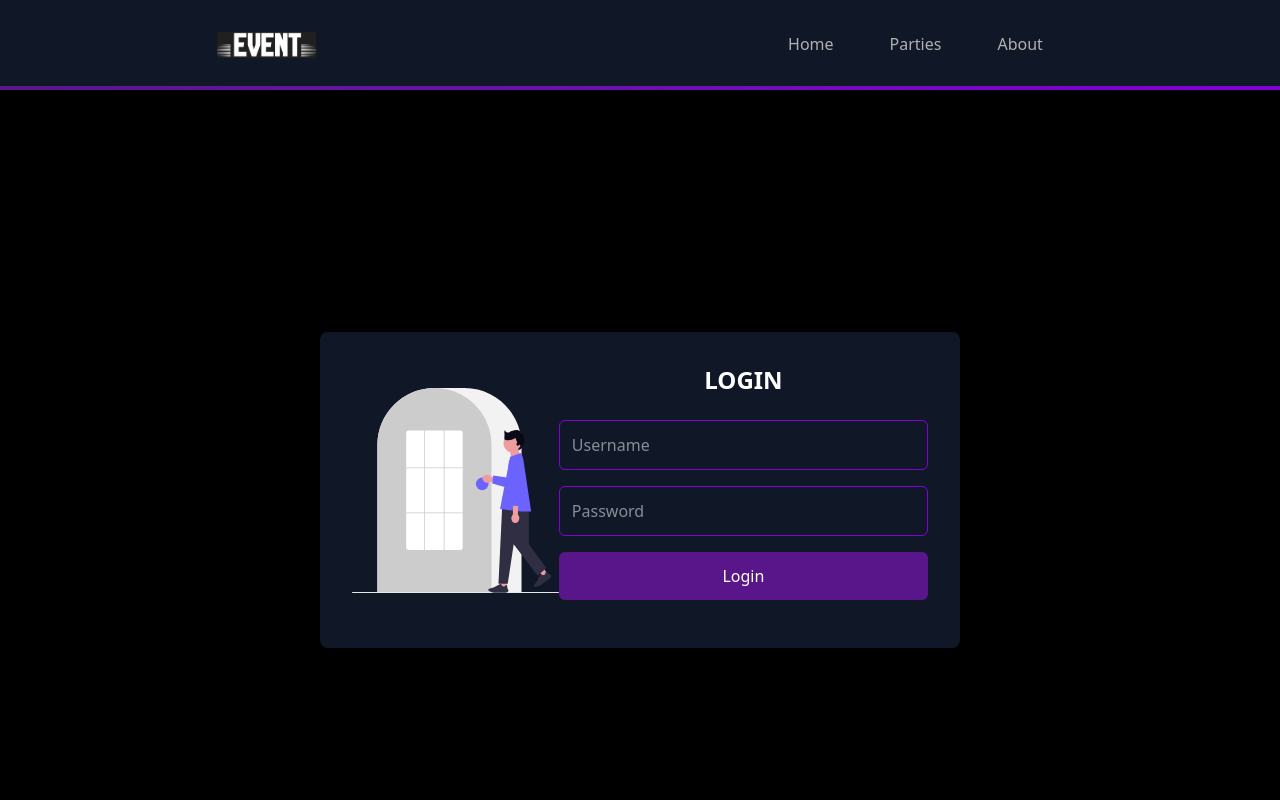
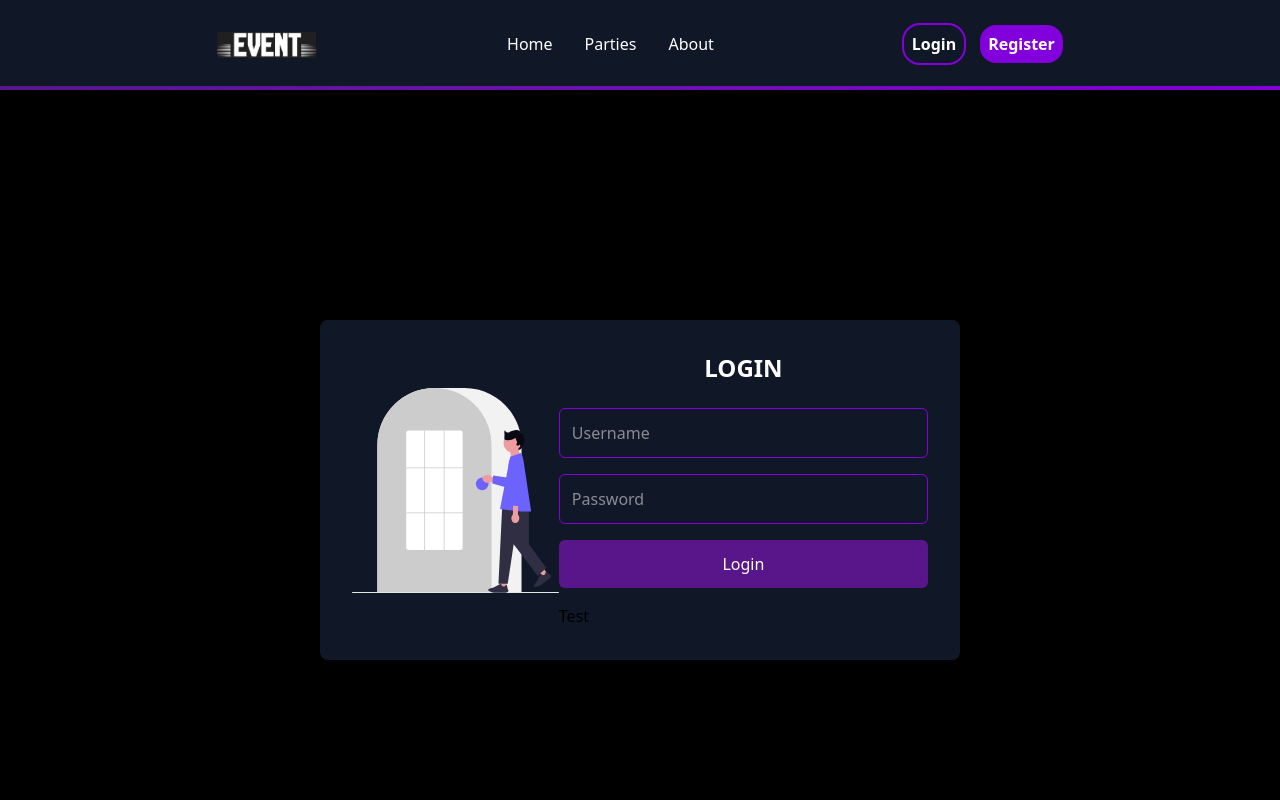
Before and after one commit to PopovicJovan/Event-Managment-System-coinis25, a React (Vite) app: page /login in a window 1280 px wide. Shown: the top 800 px of the page. Built offline with nearby package versions, Linux system fonts and the light colour scheme.

Commit message:
added auth functionality and auth context

```diff
--- a/src/components/navbar.jsx
+++ b/src/components/navbar.jsx
@@ -1,10 +1,12 @@
 import { Link, NavLink } from "react-router-dom";
 import { useState, useEffect } from "react";
 import logoImage from "../assets/logo.png";
+import { useAuthContext } from "../context/auth-context";
 
 export const NavbarComponent = () => {
   const [isArrowVisible, setArrowVisible] = useState(false);
   const [isBurgerVisible, setBurgerVisible] = useState(false);
+  const { isAuthenticated, logout } = useAuthContext();
   useEffect(() => {
     const handleScroll = () => {
       setArrowVisible(window.scrollY > 100);
@@ -29,7 +31,9 @@ export const NavbarComponent = () => {
   const renderNavLink = (path, label, className = "", onClick = null) => (
     <NavLink
       className={({ isActive }) =>
-        `${isActive ? "active-nav" : "inactive-nav"} nav-item ${className}`
+        `${
+          isActive ? "border-b-purple-700 border-b-2" : ""
+        } text-white p-2 hover:text-purple-700 transition-all duration-300 ease-in-out ${className}`
       }
       to={path}
       onClick={onClick}
@@ -64,11 +68,62 @@ export const NavbarComponent = () => {
               </li>
             ))}
           </ul>
+          <ul className="space-x-4 secondary-nav-list hidden md:block">
+            {isAuthenticated ? (
+              <>
+                <li className="inline text-2xl">
+                  <NavLink
+                    className="text-white p-2 hover:text-purple-700 transition-all duration-300 ease-in-out"
+                    to="/create-event"
+                  >
+                    <i class="fa-solid fa-user hover:text-purple-700"></i>
+                  </NavLink>
+                </li>
+                <li className="inline text-2xl">
+                  <NavLink
+                    className="text-white p-2 hover:text-purple-700 transition-all duration-300 ease-in-out"
+                    to="/create-event"
+                  >
+                    <i class="fa-solid fa-plus hover:text-purple-700"></i>
+                  </NavLink>
+                </li>
+                <li className="inline text-xl">
+                  <NavLink
+                    className="text-white p-2 hover:text-purple-700 transition-all duration-300 ease-in-out"
+                    to="/admin"
+                  >
+                    <i class="fa-solid fa-lock"></i>
+                  </NavLink>
+                </li>
+              </>
+            ) : (
+              <>
+                <li className="inline">
+                  <NavLink
+                    className="nav-item p-2 text-white font-bold outline-purple-700 outline-2 rounded-2xl hover:bg-purple-700"
+                    to="/login"
+                  >
+                    Login
+                  </NavLink>
+                </li>
+                <li className="inline">
+                  <NavLink
+                    className="nav-item p-2 text-white font-bold bg-purple-700 rounded-2xl hover:outline-purple-900 hover:outline-2 hover:bg-transparent"
+                    to="/register"
+                  >
+                    Register
+                  </NavLink>
+                </li>
+              </>
+            )}
+          </ul>
         </div>
       </nav>
       <div
         className={`mobile-nav bg-gray-800 transition-all duration-300 ease-in-out ${
-          isBurgerVisible ? "max-h-64 opacity-100" : "max-h-0 opacity-0 hidden"
+          isBurgerVisible
+            ? "max-h-128 opacity-100 visible"
+            : "opacity-0 invisible max-h-0"
         } md:hidden`}
       >
         <ul className="py-4 px-12">
@@ -77,14 +132,38 @@ export const NavbarComponent = () => {
               {renderNavLink(item.path, item.label, "block")}
             </li>
           ))}
-          <li className="py-2 flex space-x-4">
-            <NavLink className="nav-item" to="/" onClick={handleBurgerClick}>
-              <i className="fa-solid fa-toggle-off text-xl"></i>
-            </NavLink>
-            <NavLink className="nav-item" to="/" onClick={handleBurgerClick}>
-              <i className="fa-solid fa-user text-xl"></i>
-            </NavLink>
-          </li>
+          {isAuthenticated ? (
+            <>
+              <li className="py-2">
+                <NavLink className="nav-item" to="/user">
+                  Profile
+                </NavLink>
+              </li>
+              <li className="py-2">
+                <NavLink className="nav-item" to="/create-event">
+                  Event
+                </NavLink>
+              </li>
+              <li className="py-2">
+                <NavLink className="nav-item" to="/admin">
+                  Admin Panel
+                </NavLink>
+              </li>
+            </>
+          ) : (
+            <>
+              <li className="py-2">
+                <NavLink className="nav-item" to="/login">
+                  Login
+                </NavLink>
+              </li>
+              <li className="py-2">
+                <NavLink className="nav-item" to="/register">
+                  Register
+                </NavLink>
+              </li>
+            </>
+          )}
         </ul>
       </div>
 
--- /dev/null
+++ b/src/context/auth-context.jsx
@@ -0,0 +1,22 @@
+import { createContext, useContext } from "react";
+import { useAuth } from "../hooks/use-auth";
+
+const AuthContext = createContext();
+
+export const AuthProvider = ({ children }) => {
+  const { isAuthenticated, login, logout, getUser } = useAuth();
+
+  return (
+    <AuthContext.Provider value={{ isAuthenticated, login, logout, getUser }}>
+      {children}
+    </AuthContext.Provider>
+  );
+};
+
+export const useAuthContext = () => {
+  const context = useContext(AuthContext);
+  if (!context) {
+    throw new Error("useAuthContext must be used within AuthProvider");
+  }
+  return context;
+};
--- a/src/hooks/use-auth.js
+++ b/src/hooks/use-auth.js
@@ -1,47 +1,43 @@
 import { useState } from "react";
+import { AuthService } from "../services/auth-service";
 import { useNavigate } from "react-router-dom";
-import { authService } from "../services/auth-service";
 
 export const useAuth = () => {
+  const [isAuthenticated, setIsAuthenticated] = useState(
+    AuthService.isAuthenticated()
+  );
   const navigate = useNavigate();
-  const [user, setUser] = useState({
-    username: "",
-    email: "",
-    password: "",
-  });
-  const [message, setMessage] = useState(null);
 
-  const login = async () => {
+  const login = async (username, password) => {
     try {
-      await authService.login(user);
-      setMessage("Success");
-      navigate("/dashboard");
-    } catch (err) {
-      setMessage("Failed", err);
+      await AuthService.login(username, password);
+      setIsAuthenticated(true);
+      return true;
+    } catch (error) {
+      setIsAuthenticated(false);
+      return false;
     }
   };
 
   const logout = () => {
-    authService.logout();
-    navigate("/login");
+    AuthService.logout();
+    setIsAuthenticated(false);
+    navigate("/");
   };
 
-  const register = async () => {
+  const getUser = async () => {
     try {
-      await authService.register(user);
-      setMessage("Success");
-      navigate("/");
-    } catch (err) {
-      setMessage("Failed", err);
+      return await AuthService.getUser();
+    } catch (error) {
+      console.error("Error getting user", error);
+      return null;
     }
   };
 
   return {
-    user,
-    setUser,
-    message,
+    isAuthenticated,
     login,
-    register,
     logout,
+    getUser,
   };
 };
--- a/src/index.css
+++ b/src/index.css
@@ -26,8 +26,7 @@ html {
   background-color: var(--bgColor);
 }
 
-
-.user-activity-graph{
+.user-activity-graph {
   width: 1000px !important;
   max-width: 100% !important;
   margin: 0 auto 0 auto;
@@ -39,25 +38,6 @@ html {
     oklch(0.381 0.176 304.987),
     var(--secondaryPurple)
   );
-}
-
-.nav-item {
-  padding: 10px 20px;
-  color: var(--lightGray);
-  transition: opacity 0.3s ease;
-}
-
-.nav-item:hover {
-  opacity: 0.5;
-}
-
-.active-nav {
-  color: var(--color-white);
-  border-bottom: solid 1px var(--secondaryPurple);
-}
-
-.fa-user {
-  color: var(--white);
 }
 
 .fa-toggle-off {
@@ -108,17 +88,9 @@ html {
     transition: opacity 0.3s ease;
   }
 
-  .nav-item:hover {
-    opacity: 0.5;
-  }
-
   .active-nav {
     color: var(--color-white);
     border-bottom: solid 1px var(--secondaryPurple);
-  }
-
-  .fa-user {
-    color: var(--white);
   }
 
   .fa-toggle-off {
--- a/src/layouts/main.jsx
+++ b/src/layouts/main.jsx
@@ -1,13 +1,16 @@
 import { Footer } from "../components/footer";
 import { NavbarComponent } from "../components/navbar";
 import { Outlet } from "react-router-dom";
+import { AuthProvider } from "../context/auth-context";
 
 export const RootLayout = () => {
   return (
     <>
-      <NavbarComponent />
-      <Outlet />
-      <Footer />
+      <AuthProvider>
+        <NavbarComponent />
+        <Outlet />
+        <Footer />
+      </AuthProvider>
     </>
   );
 };
--- a/src/pages/login.jsx
+++ b/src/pages/login.jsx
@@ -1,8 +1,43 @@
-import { useAuth } from "../hooks/use-auth";
+// import { useAuth } from "../hooks/use-auth";
+import React, { useState } from "react";
+import { useNavigate } from "react-router-dom";
+import { useAuthContext } from "../context/auth-context";
 import loginImage from "../assets/undraw_login.svg";
 
 export const LoginPage = () => {
-  const { user, setUser, message, login } = useAuth();
+  const [username, setUsername] = useState("");
+  const [password, setPassword] = useState("");
+  const [error, setError] = useState("");
+  const { login, getUser } = useAuthContext();
+  const navigate = useNavigate();
+
+  const handleLogin = async (e) => {
+    e.preventDefault();
+    setError("");
+
+    try {
+      const success = await login(username, password);
+      if (success) {
+        navigate("/parties");
+      } else {
+        setError("Invalid username or password");
+      }
+    } catch (err) {
+      setError("An error has occurred during login");
+    }
+  };
+
+  const test = async (e) => {
+    e.preventDefault();
+    try {
+      const user = await getUser(); // Note the await
+      if (user) {
+        console.log(user);
+      }
+    } catch (err) {
+      console.log(err);
+    }
+  };
 
   return (
     <div className="flex justify-center items-center h-screen bg-black">
@@ -14,31 +49,32 @@ export const LoginPage = () => {
           <h1 className="text-2xl font-bold text-center text-white mb-6 uppercase">
             Login
           </h1>
-          {message && (
-            <p className="text-center text-red-500 mb-4">{message}</p>
+          {error && (
+            <div className="text-red-500 text-center mb-5">{error}</div>
           )}
           <div>
             <input
               type="text"
               placeholder="Username"
-              value={user.username}
-              onChange={(e) => setUser({ ...user, username: e.target.value })}
+              value={username}
+              onChange={(e) => setUsername(e.target.value)}
               className="w-full p-3 border border-purple-700 rounded-md mb-4 text-white"
             />
             <input
               type="password"
               placeholder="Password"
-              value={user.password}
-              onChange={(e) => setUser({ ...user, password: e.target.value })}
+              value={password}
+              onChange={(e) => setPassword(e.target.value)}
               className="w-full p-3 border border-purple-700 rounded-md mb-4 text-white"
             />
           </div>
           <button
-            onClick={login}
+            onClick={handleLogin}
             className="w-full p-3 bg-purple-900 text-white rounded-md hover:bg-purple-800 transition-all duration-300 ease-in-out hover:cursor-pointer mb-4"
           >
             Login
           </button>
+          <button onClick={test}>Test</button>
         </div>
       </div>
     </div>
--- a/src/pages/register.jsx
+++ b/src/pages/register.jsx
@@ -1,18 +1,11 @@
 import { useState } from "react";
-import { useAuth } from "../hooks/use-auth";
 import registerImage from "../assets/undraw_login.svg";
 
 export const RegisterPage = () => {
-  const { user, setUser, register, message } = useAuth();
+  const [username, setUsername] = useState("");
+  const [email, setEmail] = useState("");
   const [passwordConfirm, setPasswordConfirm] = useState("");
-
-  const handleRegister = () => {
-    if (user.password !== passwordConfirm) {
-      alert("Passwords do not match");
-      return;
-    }
-    register();
-  };
+  const [password, setPassword] = useState("");
 
   return (
     <div className="flex justify-center items-center h-screen bg-black">
@@ -24,29 +17,26 @@ export const RegisterPage = () => {
           <h1 className="text-2xl font-bold text-center text-white mb-6 uppercase">
             Register
           </h1>
-          {message && (
-            <p className="text-center text-red-500 mb-4">{message}</p>
-          )}
           <div>
             <input
               type="text"
               placeholder="Username"
-              value={user.username}
-              onChange={(e) => setUser({ ...user, username: e.target.value })}
+              value={username}
+              onChange={(e) => setUsername(e.target.value)}
               className="w-full p-3 border border-purple-700 rounded-md mb-4 text-white"
             />
             <input
               type="email"
               placeholder="Email"
-              value={user.email}
-              onChange={(e) => setUser({ ...user, email: e.target.value })}
+              value={email}
+              onChange={(e) => setEmail(e.target.value)}
               className="w-full p-3 border border-purple-700 rounded-md mb-4 text-white"
             />
             <input
               type="password"
               placeholder="Password"
-              value={user.password}
-              onChange={(e) => setUser({ ...user, password: e.target.value })}
+              value={password}
+              onChange={(e) => setUser(e.target.value)}
               className="w-full p-3 border border-purple-700 rounded-md mb-4 text-white"
             />
             <input
@@ -57,10 +47,7 @@ export const RegisterPage = () => {
               className="w-full p-3 border border-purple-700 rounded-md mb-4 text-white"
             />
           </div>
-          <button
-            onClick={handleRegister}
-            className="w-full p-3  bg-purple-900 text-white rounded-md hover:bg-purple-800 transition-all duration-300 ease-in-out hover:cursor-pointer mb-4"
-          >
+          <button className="w-full p-3  bg-purple-900 text-white rounded-md hover:bg-purple-800 transition-all duration-300 ease-in-out hover:cursor-pointer mb-4">
             Register
           </button>
         </div>
--- a/src/services/auth-service.js
+++ b/src/services/auth-service.js
@@ -1,35 +1,49 @@
-import { apiClient } from "../api/axios-instance";
+import { authClient } from "../api/axios-instance";
 
-export const authService = {
-  async login(user) {
+export const AuthService = {
+  login: async (username, password) => {
     try {
-      const response = await apiClient.post("/signin", {
-        username: user.username,
-        password: user.password,
+      const response = await authClient.post("/auth/login", {
+        username: username,
+        password: password,
       });
-      if (response.data.accessToken) {
-        localStorage.setItem("user", JSON.stringify(response.data));
-      }
+
+      console.log(response.data);
+
+      localStorage.setItem("accessToken", response.data.accessToken);
+
       return response.data;
     } catch (error) {
-      console.error("Loggin error", error);
+      console.error("Login failed", error);
       throw error;
     }
   },
-  logout() {
-    localStorage.removeItem("user");
+
+  logout: () => {
+    localStorage.removeItem("accessToken");
   },
-  async register(user) {
+
+  getUser: async () => {
     try {
-      const response = await apiClient.post("/signup", {
-        username: user.username,
-        email: user.email,
-        password: user.password,
+      const token = localStorage.getItem("accessToken");
+      if (!token) {
+        throw new Error("No access token found");
+      }
+
+      const response = await authClient.get("/auth/me", {
+        headers: {
+          Authorization: `Bearer ${token}`,
+        },
       });
+
       return response.data;
     } catch (error) {
-      console.error("Register error", error);
+      console.error("Failed to fetch user data", error);
       throw error;
     }
   },
+
+  isAuthenticated: () => {
+    return localStorage.getItem("accessToken");
+  },
 };
```
Also changed, not shown: src/api/axios-instance.js (+7 -0 lines).
